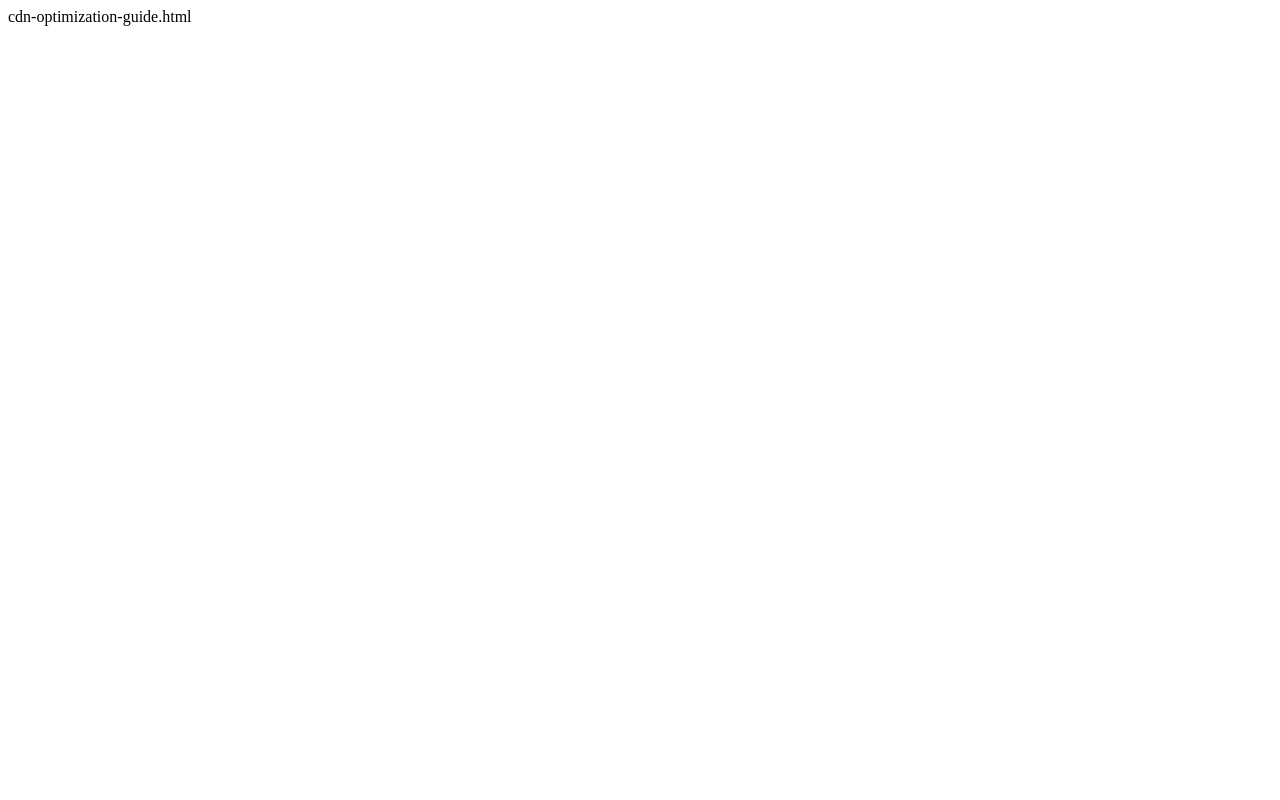
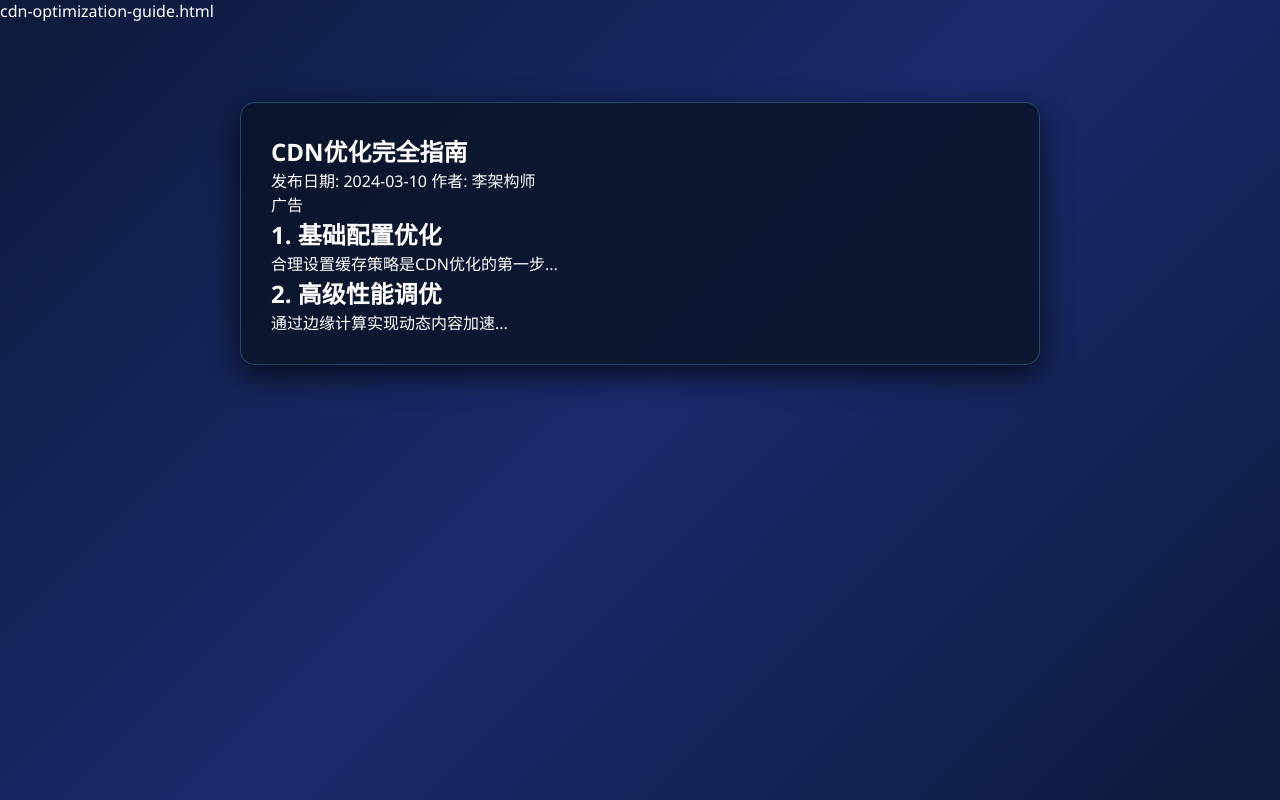
Before and after one commit to Lbnbg/Lbnbg.github.io, a plain HTML site: page blog/cdn-optimization-guide.html in a window 1280 px wide. Drawn offline with Linux system fonts and the light colour scheme.

Commit message:
Update cdn-optimization-guide.html

```diff
--- a/blog/cdn-optimization-guide.html
+++ b/blog/cdn-optimization-guide.html
@@ -1 +1,39 @@
 cdn-optimization-guide.html
+<!DOCTYPE html>
+<html lang="zh-CN">
+<head>
+    <meta charset="UTF-8">
+    <meta name="viewport" content="width=device-width, initial-scale=1.0">
+    <title>CDN优化指南 - HUIYG博客</title>
+    <meta name="description" content="全方位CDN优化方案">
+    <link rel="stylesheet" href="/css/style.css">
+</head>
+<body>
+    <!-- 共用导航和加载动画 -->
+
+    <div class="container">
+        <article>
+            <h1>CDN优化完全指南</h1>
+            <div class="meta">
+                <span>发布日期: 2024-03-10</span>
+                <span>作者: 李架构师</span>
+            </div>
+
+            <div class="ad-container">
+                <div class="ad-label">广告</div>
+                <ins class="adsbygoogle"
+                     data-ad-client="ca-pub-8279797322437445"
+                     data-ad-slot="博客页首广告"></ins>
+            </div>
+
+            <h2>1. 基础配置优化</h2>
+            <p>合理设置缓存策略是CDN优化的第一步...</p>
+
+            <h2>2. 高级性能调优</h2>
+            <p>通过边缘计算实现动态内容加速...</p>
+        </article>
+    </div>
+
+    <!-- 共用脚本 -->
+</body>
+</html>
```
